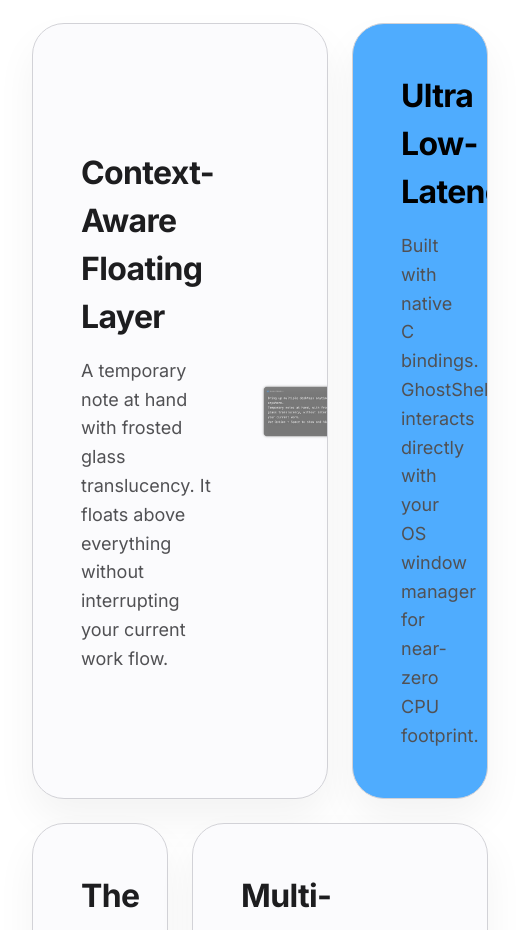
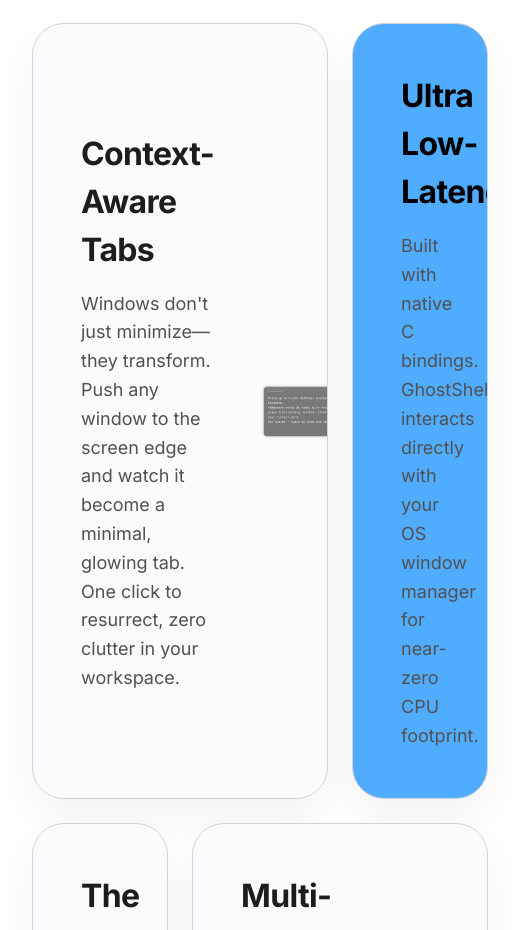
Before and after one commit to zenithClaw/ghostshell, an Electron app: page public/index.html in a window 520 px wide. Shown: the part 1020-1950 px from the top of the page. Drawn offline with Linux system fonts and the light colour scheme.

Commit message:
feat: restore context-aware tabs copy in landing page

```diff
--- a/public/index.html
+++ b/public/index.html
@@ -187,8 +187,8 @@
   <section class="bento" id="features">
     <div class="bento-card large" style="animation-delay: 0.3s; padding: 0; display: flex; flex-direction: row; overflow: hidden; justify-content: space-between;">
       <div style="flex: 1; padding: 48px; display: flex; flex-direction: column; justify-content: center; z-index: 2;">
-        <h3>Context-Aware Floating Layer</h3>
-        <p style="max-width: 100%;">A temporary note at hand with frosted glass translucency. It floats above everything without interrupting your current work flow.</p>
+        <h3>Context-Aware Tabs</h3>
+        <p style="max-width: 100%;">Windows don't just minimize—they transform. Push any window to the screen edge and watch it become a minimal, glowing tab. One click to resurrect, zero clutter in your workspace.</p>
       </div>
       <div style="flex: 1.2; background: url('assets/app-demo.png') center right / contain no-repeat; margin-right: -20px; z-index: 1;"></div>
     </div>
```
